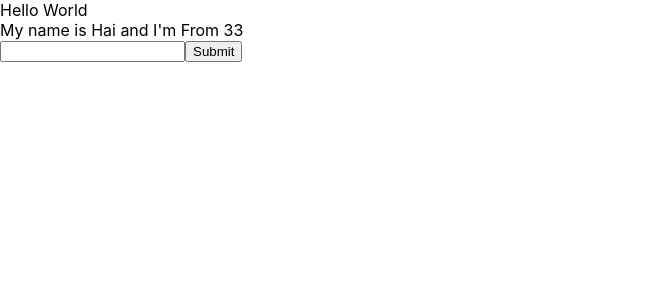
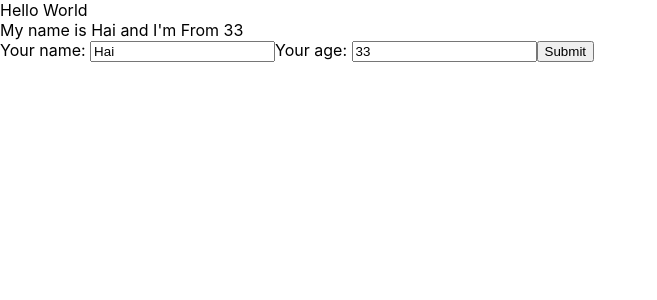
Before and after one commit to nguyendotruonghai/test-demo-react, a React (Create React App) app: page / in a window 1280 px wide. Shown: the top 300 px of the page, without its empty margins (0-657 px from the left). Built offline with nearby package versions, Linux system fonts and the light colour scheme.

Commit message:
lesson 22

```diff
--- a/src/components/MyComponent.js
+++ b/src/components/MyComponent.js
@@ -1,58 +1,18 @@
 // class component
 // function component
 
-import React from 'react';
+import React from "react";
+import UserInfo from "./UserInfo";
 
 class MyComponent extends React.Component {
-
-    state = {
-        name : 'Hai',
-        address : 'Quan 5',
-        age : 33
-    }
-
-    //handleClick (event) {
-      //  console.log("Click me");
-        //  console.log(event);
-
-       // console.log("My name is " , this.state.name);
-      // console.log("My age is " , Math.floor((Math.random() * 100) + 1));
-        // this.setState({
-        //     name: 'Kenny',
-        //     age :  Math.floor((Math.random() * 100) + 1)
-        // })
-        // this.setState({
-        //     age: Math.floor((Math.random() * 100) + 1)
-        // })
-    //}
-
-    handleOnChangeInput = (event) => {
-        this.setState({
-            name : event.target.value
-        })
-    }
-
-    handleOnSubmit = (event) => {
-        event.preventDefault();
-        console.log(this.state.name);
-    }
 
   //JSX
   render() {
     return (
       <div>
-                My name is {this.state.name} and I'm From {this.state.age}
-                <form onSubmit={(event) => this.handleOnSubmit(event)}>
-                    <input
-                        type="text"
-                        onChange={(event) => this.handleOnChangeInput(event)}
-
-                    />
-                    <button>Submit</button>
-                </form>
-
+        <UserInfo />
       </div>
-        )
+    );
   }
 }
 
--- /dev/null
+++ b/src/components/UserInfo.js
@@ -0,0 +1,52 @@
+import React from "react";
+
+class UserInfo extends React.Component {
+  state = {
+    name: "Hai",
+    address: "Quan 5",
+    age: 33,
+  };
+
+  handleOnChangeInput = (event) => {
+    this.setState({
+      name: event.target.value,
+    });
+  };
+
+  handleOnChangeAge = (event) => {
+    // bad code - do not use : this.state.age = event.target.value
+    this.setState({
+      age: event.target.value,
+    });
+  };
+
+  handleOnSubmit = (event) => {
+    event.preventDefault();
+    console.log(this.state.name);
+  };
+
+  render() {
+    return (
+      <div>
+        My name is {this.state.name} and I'm From {this.state.age}
+        <form onSubmit={(event) => this.handleOnSubmit(event)}>
+          <lable>Your name: </lable>
+          <input
+            value={this.state.name}
+            type="text"
+            onChange={(event) => this.handleOnChangeInput(event)}
+          />
+          <lable>Your age: </lable>
+          <input
+            value={this.state.age}
+            type="text"
+            onChange={(event) => this.handleOnChangeAge(event)}
+          />
+          <button>Submit</button>
+        </form>
+      </div>
+    );
+  }
+}
+
+export default UserInfo;
```
Also changed, not shown: src/App.js (+3 -5 lines). Lines whose indentation alone changed are shown as unchanged.
